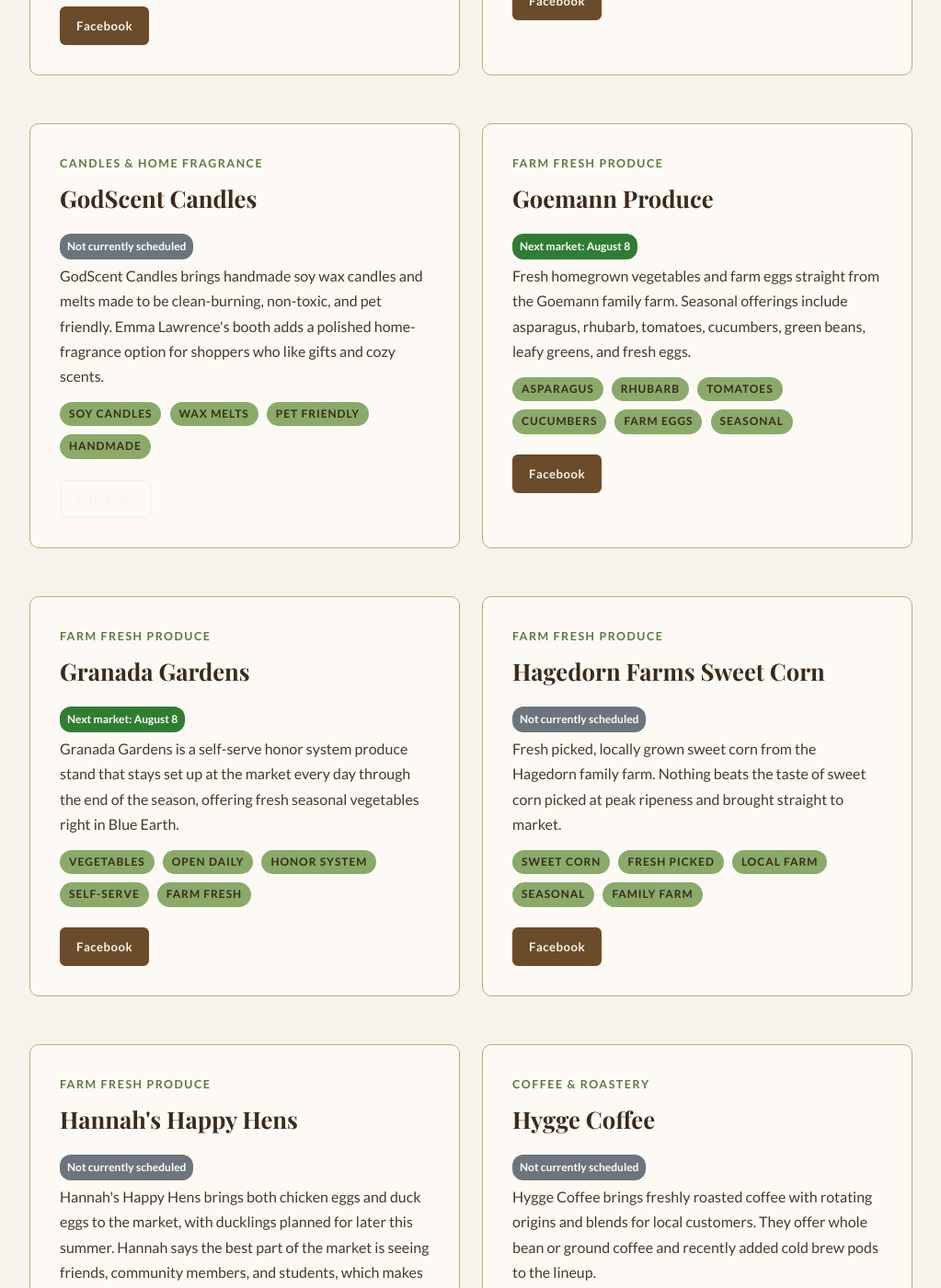
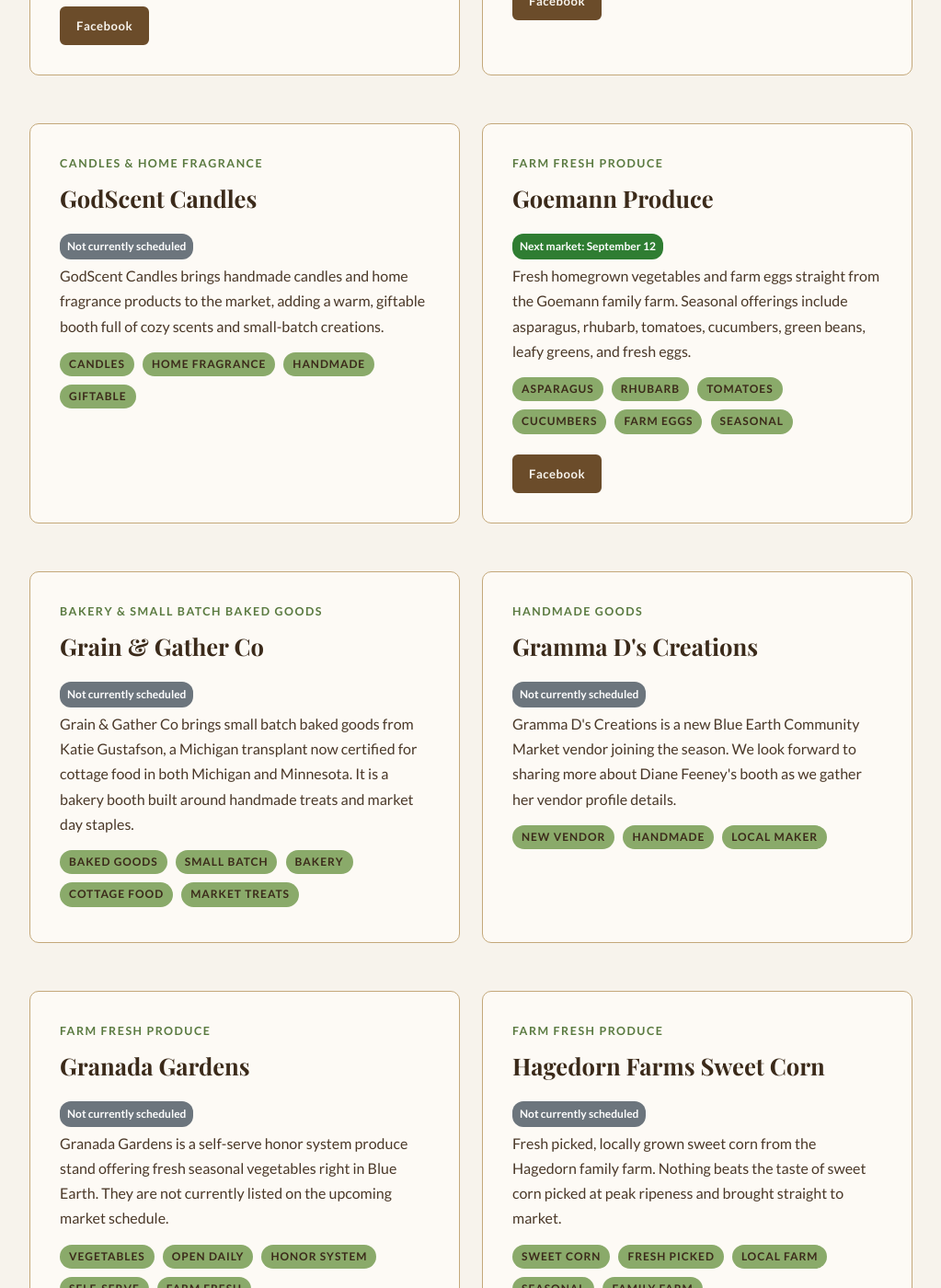
Before and after one commit to blueearthcommunitymarket/blueearthcommunitymarket.github.io, a Jekyll site: the page built from vendor-spotlight/index.md, in a window 1280 px wide and 1400 px high, scrolled down 3216 px. Shown: the whole window at 92% size, without its empty margins (128-1151 px from the left). Built offline with Jekyll 4.4.1, drawn with Linux system fonts in a browser that asks for light colours; some web fonts are replaced; some of the changed text lies outside the part shown.

Commit message:
Sync vendor spotlight source

```diff
--- a/vendor-spotlight/index.md
+++ b/vendor-spotlight/index.md
@@ -72,7 +72,7 @@
             <div class="section-label">Bakery &amp; Treats</div>
             <h2>Blue Earth Cooperative Bakery</h2>
             <div class="market-frequency">
-                <span class="frequency-badge freq-next">Next market: August 8</span>
+                <span class="frequency-badge freq-next">Next market: August 15</span>
             </div>
             <p>Small batch artisan sourdough breads, focaccia, scones, cookies, cakes, and seasonal kringla, all handmade in Blue Earth. Sales support preservation of our historic cooperative building.</p>
             <div class="pills" style="margin-top: 12px;">
@@ -109,7 +109,7 @@
             <div class="section-label">Bakery &amp; Treats</div>
             <h2>Bread and Book Bakery</h2>
             <div class="market-frequency">
-                <span class="frequency-badge freq-next">Next market: August 8</span>
+                <span class="frequency-badge freq-next">Next market: August 15</span>
             </div>
             <p>Artisan sourdough breads and baked goods with a creative twist. Features unique "Blind Date with a Book" concept alongside fresh cookies, muffins, and specialty items. Located in Blue Earth.</p>
             <div class="pills" style="margin-top: 12px;">
@@ -145,7 +145,7 @@
             <div class="section-label">Mushrooms &amp; Specialty Foods</div>
             <h2>Canna Culture</h2>
             <div class="market-frequency">
-                <span class="frequency-badge freq-next">Next market: August 8</span>
+                <span class="frequency-badge freq-none">Not currently scheduled</span>
             </div>
             <p>Canna Culture is bringing mushroom kits, infused mushroom honeys, dried mushrooms, drinks, and other specialty mushroom products as they roll out a new expansion.</p>
             <div class="pills" style="margin-top: 12px;">
@@ -164,7 +164,7 @@
             <div class="section-label">Bakery &amp; Treats</div>
             <h2>Cody's Cookie Confections</h2>
             <div class="market-frequency">
-                <span class="frequency-badge freq-next">Next market: August 8</span>
+                <span class="frequency-badge freq-none">Not currently scheduled</span>
             </div>
             <p>Cody's Cookie Confections brings sugar cookies and collectible stickers to the market, with a fun mix of sweet treats and creative extras.</p>
             <div class="pills" style="margin-top: 12px;">
@@ -257,15 +257,12 @@
             <div class="market-frequency">
                 <span class="frequency-badge freq-none">Not currently scheduled</span>
             </div>
-            <p>GodScent Candles brings handmade soy wax candles and melts made to be clean-burning, non-toxic, and pet friendly. Emma Lawrence's booth adds a polished home-fragrance option for shoppers who like gifts and cozy scents.</p>
+            <p>GodScent Candles brings handmade candles and home fragrance products to the market, adding a warm, giftable booth full of cozy scents and small-batch creations.</p>
             <div class="pills" style="margin-top: 12px;">
-                <span class="tag">Soy Candles</span>
-                <span class="tag">Wax Melts</span>
-                <span class="tag">Pet Friendly</span>
+                <span class="tag">Candles</span>
+                <span class="tag">Home Fragrance</span>
                 <span class="tag">Handmade</span>
-            </div>
-            <div style="margin-top: 16px; display: flex; gap: 10px; flex-wrap: wrap;">
-                <a href="https://www.instagram.com/godscent.co/" target="_blank" rel="noopener" class="btn btn-outline" style="font-size: 0.82rem; padding: 8px 16px;">Instagram</a>
+                <span class="tag">Giftable</span>
             </div>
         </div>
         <!-- Goemann Produce -->
@@ -273,7 +270,7 @@
             <div class="section-label">Farm Fresh Produce</div>
             <h2>Goemann Produce</h2>
             <div class="market-frequency">
-                <span class="frequency-badge freq-next">Next market: August 8</span>
+                <span class="frequency-badge freq-next">Next market: September 12</span>
             </div>
             <p>Fresh homegrown vegetables and farm eggs straight from the Goemann family farm. Seasonal offerings include asparagus, rhubarb, tomatoes, cucumbers, green beans, leafy greens, and fresh eggs.</p>
             <div class="pills" style="margin-top: 12px;">
@@ -288,14 +285,44 @@
                 <a href="https://www.facebook.com/profile.php?id=61573977967733" target="_blank" rel="noopener" class="btn btn-brown" style="font-size: 0.82rem; padding: 8px 16px;">Facebook</a>
             </div>
         </div>
+        <!-- Grain & Gather Co -->
+        <div class="card">
+            <div class="section-label">Bakery &amp; Small Batch Baked Goods</div>
+            <h2>Grain &amp; Gather Co</h2>
+            <div class="market-frequency">
+                <span class="frequency-badge freq-none">Not currently scheduled</span>
+            </div>
+            <p>Grain &amp; Gather Co brings small batch baked goods from Katie Gustafson, a Michigan transplant now certified for cottage food in both Michigan and Minnesota. It is a bakery booth built around handmade treats and market day staples.</p>
+            <div class="pills" style="margin-top: 12px;">
+                <span class="tag">Baked Goods</span>
+                <span class="tag">Small Batch</span>
+                <span class="tag">Bakery</span>
+                <span class="tag">Cottage Food</span>
+                <span class="tag">Market Treats</span>
+            </div>
+        </div>
+        <!-- Gramma D's Creations -->
+        <div class="card">
+            <div class="section-label">Handmade Goods</div>
+            <h2>Gramma D's Creations</h2>
+            <div class="market-frequency">
+                <span class="frequency-badge freq-none">Not currently scheduled</span>
+            </div>
+            <p>Gramma D's Creations is a new Blue Earth Community Market vendor joining the season. We look forward to sharing more about Diane Feeney's booth as we gather her vendor profile details.</p>
+            <div class="pills" style="margin-top: 12px;">
+                <span class="tag">New Vendor</span>
+                <span class="tag">Handmade</span>
+                <span class="tag">Local Maker</span>
+            </div>
+        </div>
         <!-- Granada Gardens -->
         <div class="card">
             <div class="section-label">Farm Fresh Produce</div>
             <h2>Granada Gardens</h2>
             <div class="market-frequency">
-                <span class="frequency-badge freq-next">Next market: August 8</span>
+                <span class="frequency-badge freq-none">Not currently scheduled</span>
             </div>
-            <p>Granada Gardens is a self-serve honor system produce stand that stays set up at the market every day through the end of the season, offering fresh seasonal vegetables right in Blue Earth.</p>
+            <p>Granada Gardens is a self-serve honor system produce stand offering fresh seasonal vegetables right in Blue Earth. They are not currently listed on the upcoming market schedule.</p>
             <div class="pills" style="margin-top: 12px;">
                 <span class="tag">Vegetables</span>
                 <span class="tag">Open Daily</span>
@@ -557,7 +584,7 @@
             <div class="section-label">Homestead Goods</div>
             <h2>Sassy Sprouts Homestead</h2>
             <div class="market-frequency">
-                <span class="frequency-badge freq-next">Next market: August 8</span>
+                <span class="frequency-badge freq-next">Next market: August 15</span>
             </div>
             <p>Home canned goods, eggs, homemade burp cloths, towels, and plush stuffies from a growing small business.</p>
             <div class="pills" style="margin-top: 12px;">
@@ -573,13 +600,12 @@
             <div class="section-label">Market Vendor</div>
             <h2>Sarah Emmert</h2>
             <div class="market-frequency">
-                <span class="frequency-badge freq-next">Next market: August 8</span>
+                <span class="frequency-badge freq-none">Not currently scheduled</span>
             </div>
-            <p>Sarah Emmert is joining the Blue Earth Community Market as a last-minute vendor for August 8. Product details will be updated after her vendor application and feature information are received.</p>
+            <p>Sarah Emmert joined the Blue Earth Community Market as a recent last-minute vendor. Product details will be updated after her vendor application and feature information are received.</p>
             <div class="pills" style="margin-top: 12px;">
                 <span class="tag">Market Vendor</span>
                 <span class="tag">New Vendor</span>
-                <span class="tag">August 8</span>
             </div>
         </div>
         <!-- Shoen Holdfast Farm -->
@@ -617,7 +643,7 @@
             <div class="section-label">Sweets &amp; Desserts</div>
             <h2>Sweet Escape by Danibel</h2>
             <div class="market-frequency">
-                <span class="frequency-badge freq-next">Next market: August 8</span>
+                <span class="frequency-badge freq-next">Next market: August 15</span>
             </div>
             <p>Sweet Escape by Danibel is a separate vendor at the Blue Earth Community Market. This booth signs up and is seated together with Vita's Tamales, but it is its own business.</p>
             <div class="pills" style="margin-top: 12px;">
@@ -649,7 +675,7 @@
             <div class="section-label">Food &amp; Specialties</div>
             <h2>The Mustard Tree</h2>
             <div class="market-frequency">
-                <span class="frequency-badge freq-next">Next market: September 12</span>
+                <span class="frequency-badge freq-next">Next market: August 22</span>
             </div>
             <p>Spiced honey, herbal teas, and handcrafted salves made in small batches with care. Local ingredients and traditional methods create unique products full of good things.</p>
             <div class="pills" style="margin-top: 12px;">
@@ -668,7 +694,7 @@
             <div class="section-label">Bakery &amp; Treats</div>
             <h2>The One N Only Sweet Spot</h2>
             <div class="market-frequency">
-                <span class="frequency-badge freq-next">Next market: August 8</span>
+                <span class="frequency-badge freq-next">Next market: August 15</span>
             </div>
             <p>A delicious variety of baked goods including cookies, cupcakes, brownies, cookie pies, and mini cakes, all made under a tier 1 cottage producer license. Sweet treats for every craving.</p>
             <div class="pills" style="margin-top: 12px;">
@@ -688,7 +714,7 @@
             <div class="section-label">Bakery &amp; Pet Treats</div>
             <h2>Treats &amp; Treasures By Laura &amp; Milo</h2>
             <div class="market-frequency">
-                <span class="frequency-badge freq-next">Next market: August 8</span>
+                <span class="frequency-badge freq-next">Next market: September 5</span>
             </div>
             <p>Cottage food baked goods, dog treats and toys, plus unique arts and crafts items. A delightful mix offering something special for both humans and their furry friends.</p>
             <div class="pills" style="margin-top: 12px;">
@@ -742,7 +768,7 @@
             <div class="section-label">Handmade Goods</div>
             <h2>Unique Items by April</h2>
             <div class="market-frequency">
-                <span class="frequency-badge freq-next">Next market: August 8</span>
+                <span class="frequency-badge freq-next">Next market: August 15</span>
             </div>
             <p>Tumblers, 3D items, laser engraved items, and freeze dried candy. A variety of unique handcrafted goods to discover at the market.</p>
             <div class="pills" style="margin-top: 12px;">
@@ -761,7 +787,7 @@
             <div class="section-label">Food &amp; Specialties</div>
             <h2>Vitas Tamales</h2>
             <div class="market-frequency">
-                <span class="frequency-badge freq-next">Next market: August 8</span>
+                <span class="frequency-badge freq-next">Next market: August 15</span>
             </div>
             <p>Authentic homemade tamales featuring traditional recipes with spicy chicken, spicy pork, cheese, and cheese with jalapeño varieties. Made with love using time-honored methods.</p>
             <div class="pills" style="margin-top: 12px;">
@@ -780,7 +806,7 @@
             <div class="section-label">Lemonade &amp; Drinks</div>
             <h2>Yvonne's Lemonade Stand</h2>
             <div class="market-frequency">
-                <span class="frequency-badge freq-next">Next market: August 8</span>
+                <span class="frequency-badge freq-next">Next market: August 15</span>
             </div>
             <p>Yvonne's Lemonade Stand brings refreshing lemonade to the market, giving shoppers a cold drink stop during Saturday market mornings.</p>
             <div class="pills" style="margin-top: 12px;">
```
Also changed, not shown: other parts of vendor-spotlight/index.md (+2 -2 lines).
